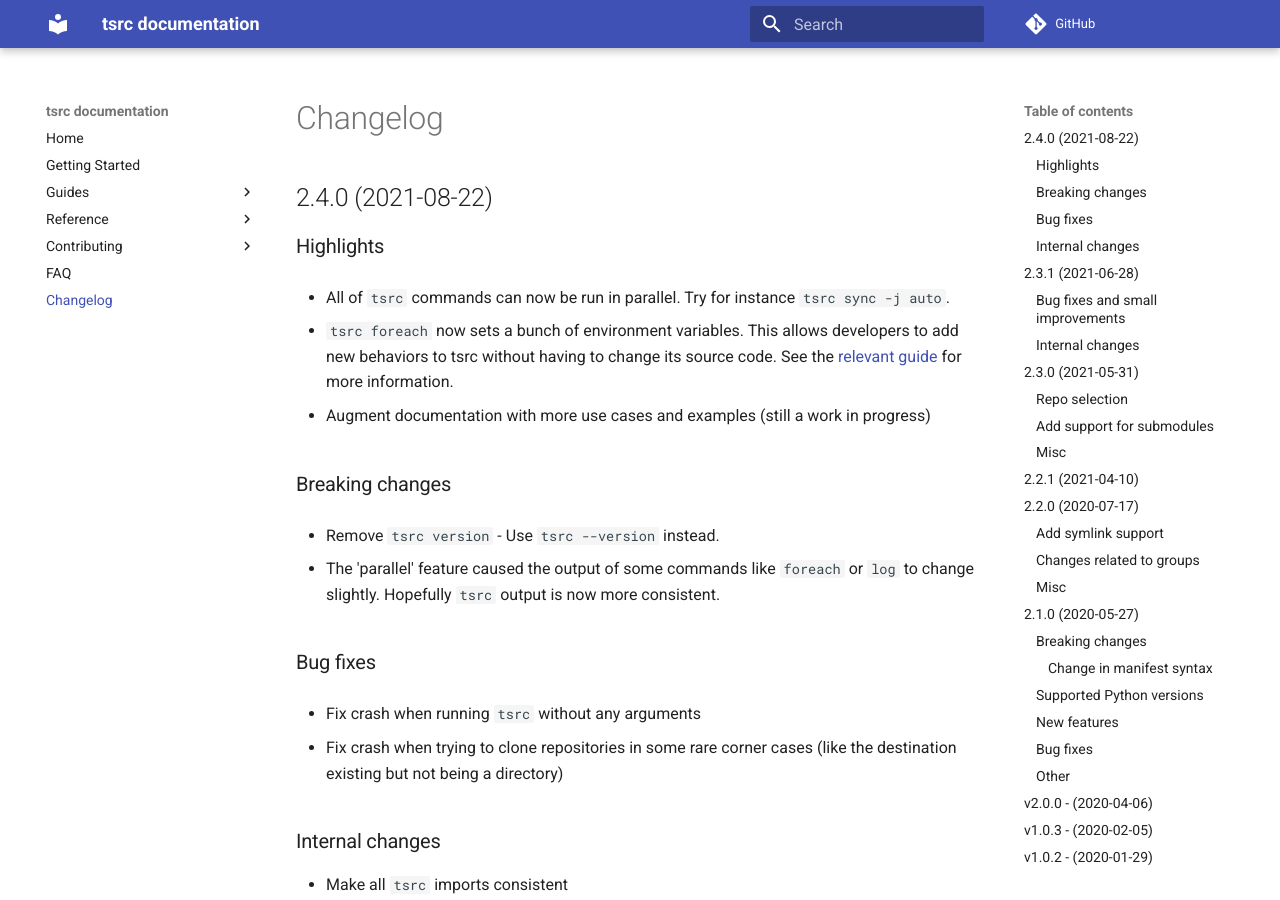
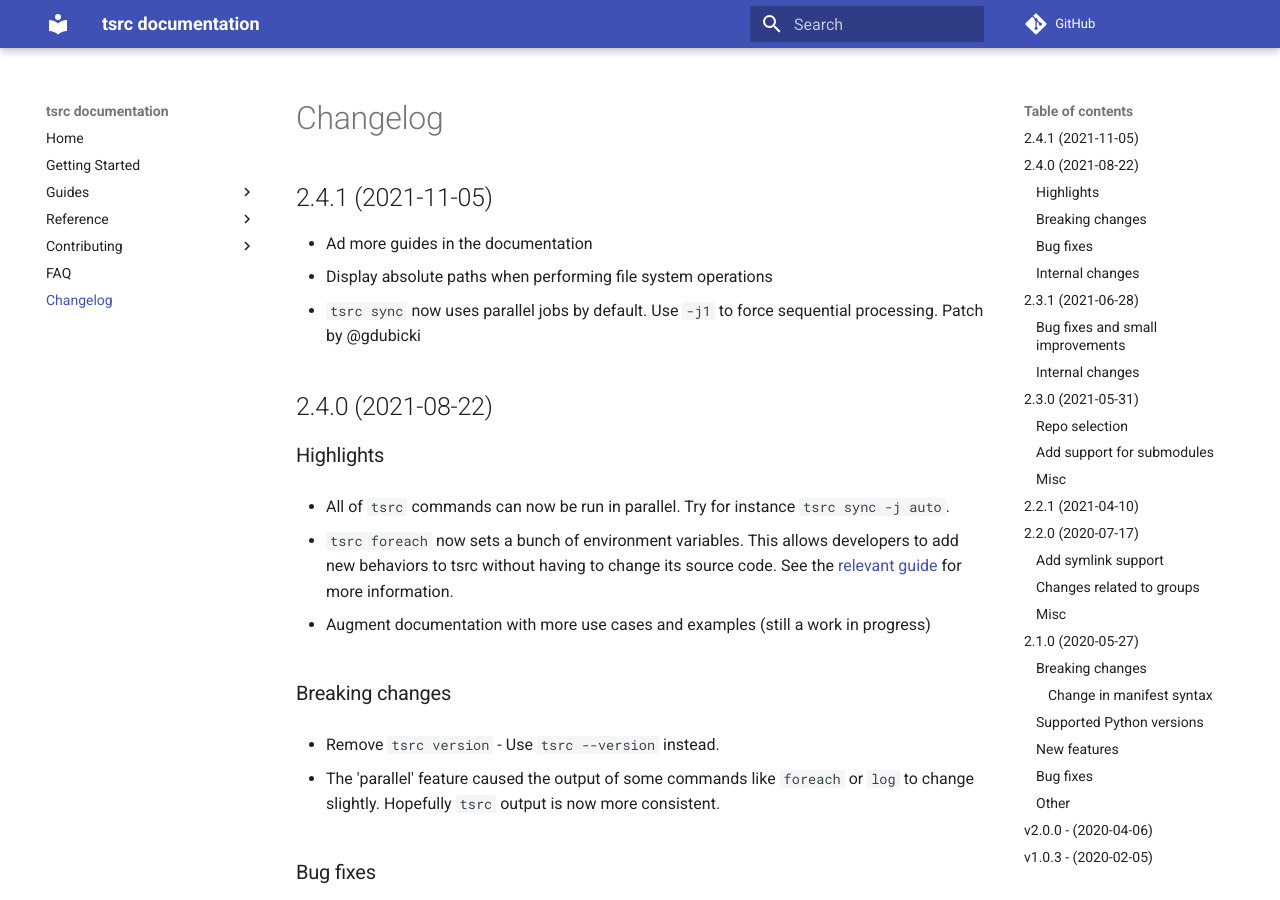
Before and after one commit to your-tools/tsrc, an MkDocs documentation site: the page built from docs/changelog.md, in a window 1280 px wide and 900 px high. Built offline with MkDocs 1.6.1 and Material for MkDocs 9.7.7, drawn with Linux system fonts in a browser that asks for light colours; comment, search, counter and statistics services are not loaded.

Commit message:
Update changelog

```diff
--- a/docs/changelog.md
+++ b/docs/changelog.md
@@ -1,4 +1,11 @@
 # Changelog
+
+## 2.4.1 (2021-11-05)
+
+* Ad more guides in the documentation
+* Display absolute paths when performing file system operations
+* `tsrc sync` now uses parallel jobs by default. Use `-j1` to force
+  sequential processing. Patch by @gdubicki
 
 ## 2.4.0 (2021-08-22)
 
```
